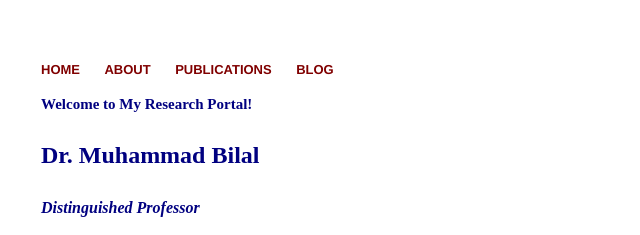
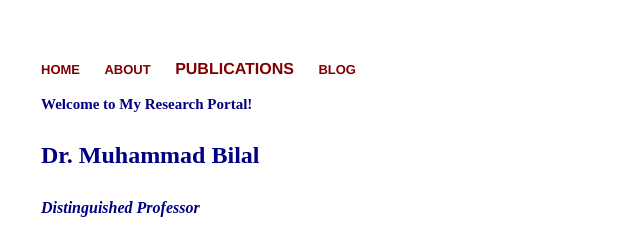
Before and after one commit to rs-DrBilal/rsbilal.github.io, a Jekyll site: the page built from index.html, in a window 1280 px wide. Shown: the top 235 px of the page, without its empty margins (151-791 px from the left). Built offline with Jekyll 4.4.1, drawn with Linux system fonts in a browser that asks for light colours.

Commit message:
Update default.html

```diff
--- a/_layouts/default.html
+++ b/_layouts/default.html
@@ -10,10 +10,10 @@
   <body>
     <nav>
 <ul>
-<li><a href="/" style="color:maroon; font-size:13px;font-weight:bold">HOME</a></li>
-<li><a href="/about" style="color:maroon; font-size:13px;font-weight:bold">ABOUT</a></li>
-<li><a href="/publications" style="color:maroon; font-size:13px;font-weight:bold">PUBLICATIONS</a></li>
-<li><a href="/blog" style="color: maroon; font-size:13px;font-weight:bold">BLOG</a></li>
+<li><a href="/" style="color:maroon; font-size:13px"><strong>HOME</strong></a></li>
+<li><a href="/about" style="color:maroon;font-size:13px"><strong>ABOUT</strong></a></li>
+<li><a href="/publications" style="color:maroon;"><strong>PUBLICATIONS</strong></a></li>
+<li><a href="/blog" style="color: maroon; font-size:13px"><strong>BLOG</strong></a></li>
 </ul>
     </nav>
 <div class="container">
```
